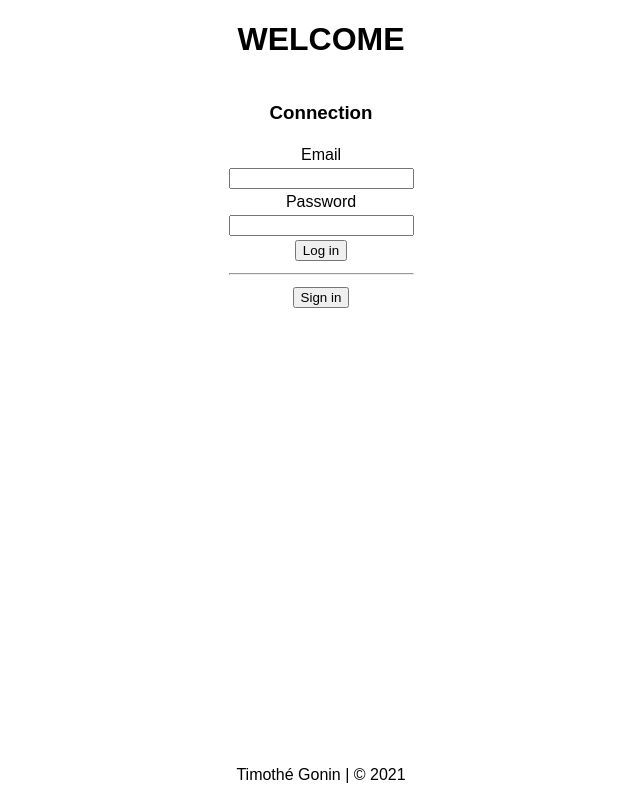
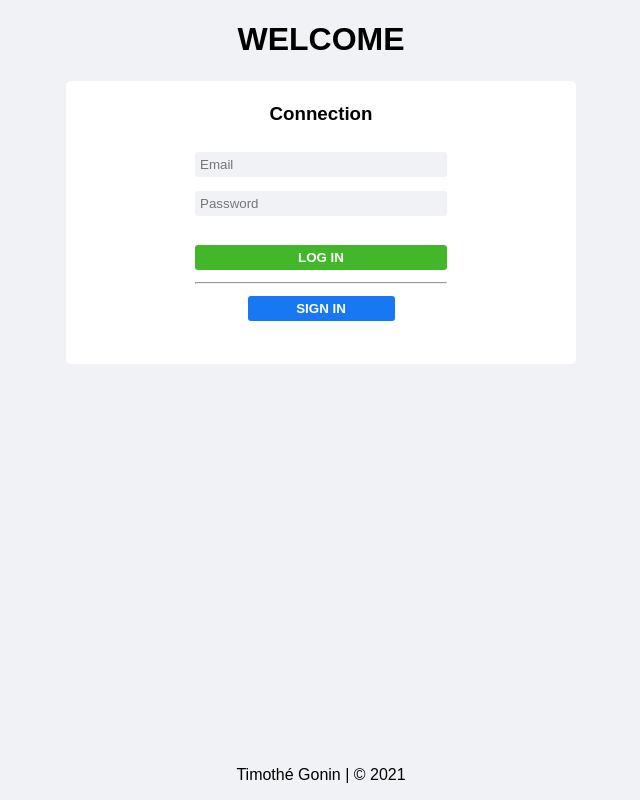
Before and after one commit to TimotheGonin/Members-area-access, a PHP site: page / in a window 1280 px wide. Shown: the whole page, without its empty margins (319-959 px from the left). Run offline with PHP 8.4, Linux system fonts and the light colour scheme.

Commit message:
form design

```diff
--- a/design/default.css
+++ b/design/default.css
@@ -5,10 +5,12 @@ body {
     margin: 0;
     padding: 0;
     font-family: Arial, Helvetica, sans-serif;
+    background-color: #f0f2f5;
 }
 
 * {
     box-sizing: border-box;
+    vertical-align: baseline;
 }
 
 
@@ -22,8 +24,65 @@ body {
     margin: 0 auto;
 }
 
+.noPadnoMarg {
+    margin: 0;
+    padding: 0;
+}
+
+
+/*butttons global*/
+
+.btn {
+    display: block;
+    border: 0;
+    padding: 5px;
+    color: white;
+    font-weight: bold;
+    width: 147px;
+    -webkit-border-radius: 3px;
+    -moz-border-radius: 3px;
+    border-radius: 3px;
+    text-transform: uppercase;
+}
+
 
 /*log in form*/
+
+table {
+    width: 40%;
+    border: 0.2px solid #f0f2f5;
+    -webkit-border-radius: 6px;
+    -moz-border-radius: 6px;
+    border-radius: 6px;
+    background-color: white;
+}
+
+input[type="text"],
+input[type="password"] {
+    border: 0;
+    background-color: #f0f2f5;
+    -webkit-border-radius: 3px;
+    -moz-border-radius: 3px;
+    border-radius: 3px;
+    width: 50%;
+    margin: 5px;
+    padding: 5px;
+}
+
+#logInBtn {
+    background-color: #42b72a;
+    margin-top: 20px;
+    width: 50%;
+}
+
+hr {
+    width: 50%;
+}
+
+#signInBtn {
+    background-color: #1877f2;
+    margin-bottom: 40px;
+}
 
 
 /*footer*/
--- a/index.php
+++ b/index.php
@@ -23,24 +23,24 @@
                 </thead>
                 <tbody>
                     <form action="index.php" method="post">
-                        <tr  class="txt-center">
+                        <!-- <tr  class="txt-center">
                             <td>
                                 <label for="email">Email</label>
                             </td>
-                        </tr>
+                        </tr> -->
                         <tr  class="txt-center">
                             <td>
-                                <input type="text" name="email">
+                                <input type="text" name="email" placeholder="Email">
                             </td>
                         </tr>
-                        <tr  class="txt-center">
+                        <!-- <tr  class="txt-center">
                             <td>
                                 <label for="password">Password</label>
                             </td>
-                        </tr>
+                        </tr> -->
                         <tr  class="txt-center">
                             <td>
-                                <input type="password" name="password">
+                                <input type="password" name="password" placeholder="Password">
                             </td>
                         </tr>
                     </form>
@@ -48,13 +48,13 @@
                 <tfoot>
                     <tr  class="txt-center">
                         <td>
-                            <button type="submit">Log in</button>
+                            <button type="submit" id="logInBtn" class="box-center btn">Log in</button>
                         </td>
                     </tr>
 <!-- btn separation --><tr><td><hr></td></tr>
                     <tr  class="txt-center">
                         <td>
-                            <button type="submit">Sign in</button>
+                            <button type="submit" id="signInBtn" class="box-center btn">Sign in</button>
                         </td>
                     </tr>
                 </tfoot>
```
